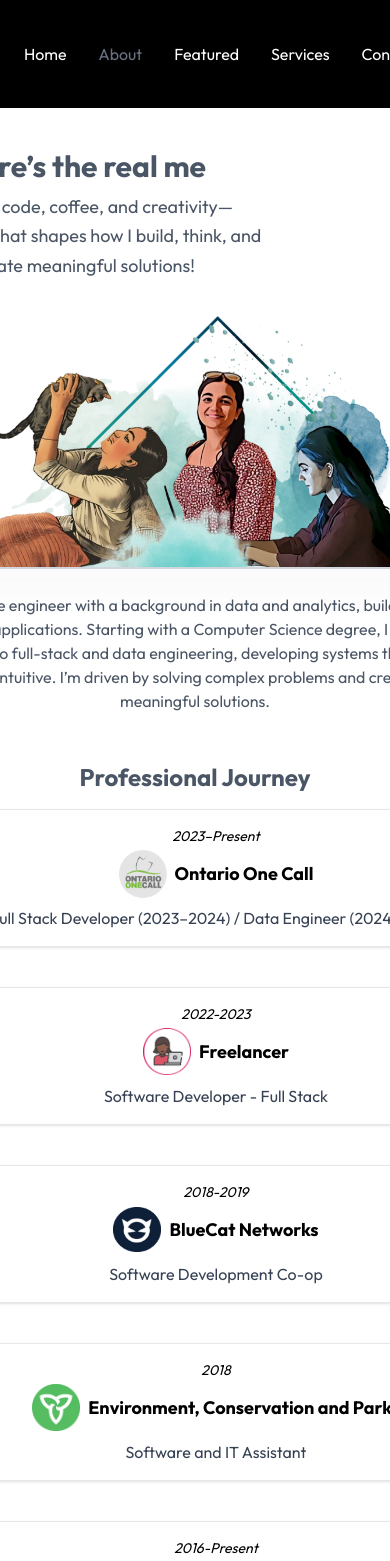
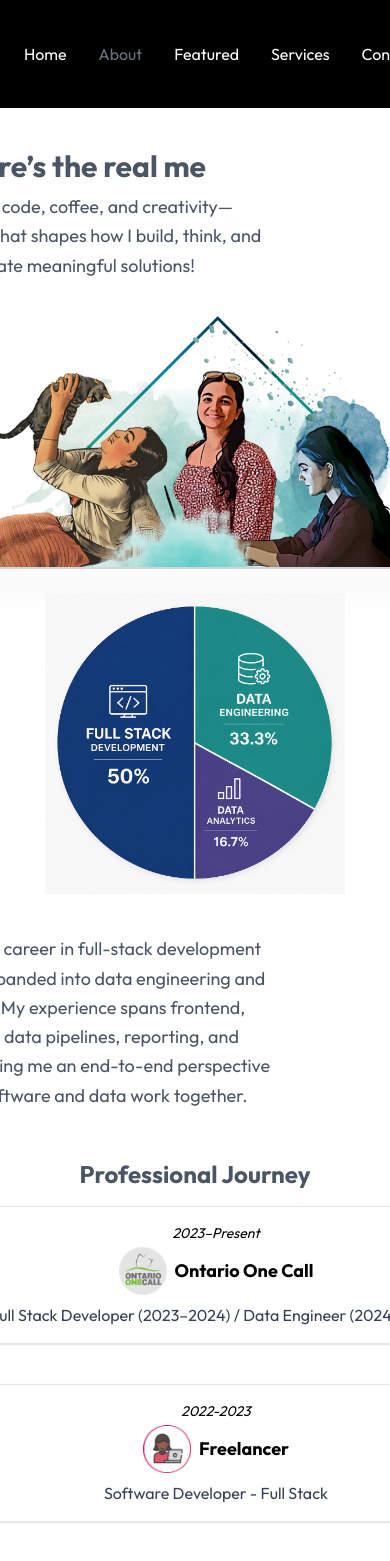
Before and after one commit to narasi15/portfolio, a React (Vite) app: page /about in a window 390 px wide. Shown: the top 1561 px of the page. Built offline with nearby package versions, Linux system fonts and the light colour scheme.

Commit message:
modified about section with pie chart and home page with new quote

```diff
--- a/src/assets/assets.js
+++ b/src/assets/assets.js
@@ -22,6 +22,8 @@ import priyanka from './Priyanka.png'
 import priyanka2 from './priyanka2.png'
 import priyanka3 from './priyanka3.png'
 import signature from './signature.mp4'
+import piechart from './piechart.png'
+import quote from './quote.png'
 
 export const assets = {
     logo,
@@ -47,5 +49,7 @@ export const assets = {
     priyanka,
     priyanka2,
     priyanka3,
-    signature
+    signature,
+    piechart,
+    quote
 }
--- a/src/components/SkillsChart.jsx
+++ b/src/components/SkillsChart.jsx
@@ -7,7 +7,7 @@ const SkillsChart = () => {
       series: [
         {
           name: "Proficiency",
-          data: [5, 4, 4, 4, 3], // Adjust skill levels here
+          data: [5, 4, 4, 4, 4, 5, 4, 5], // Adjust skill levels here
         },
       ],
       chart: {
@@ -26,9 +26,12 @@ const SkillsChart = () => {
         categories: [
           "Python",
           "JavaScript / TypeScript",
-          "SQL / NoSQL",
           "React",
-          "Azure",
+          "Node.js",
+          "Kubernetes",
+          "Tensorflow",
+          "AWS",
+          "GCP",
         ],
         labels: {
           style: {
--- a/src/pages/About.jsx
+++ b/src/pages/About.jsx
@@ -36,15 +36,30 @@ const About = () => {
         <div className="w-full h-[2px] bg-gray-300 drop-shadow-[0_12px_16px_rgba(0,0,0,0.35)]" />
 
         </div>
+<br></br>
+        <div className="grid grid-cols-1 md:grid-cols-2 items-center gap-10">
+          {/* Left: Pie chart */}
+          <div className="slide-in-left flex justify-center">
+            <img
+              src={assets.piechart}
+              alt="Pie Chart"
+              className="w-full max-w-[300px] h-auto object-contain"
+            />
+          </div>
+
+          {/* Right: Paragraph */}
+          <div>
+            <h2 className="slide-in-left text-lg text-gray-600 max-w-sm leading-relaxed">
+              I started my career in full-stack development and later expanded into
+              data engineering and analytics. My experience spans frontend,
+              backend, data pipelines, reporting, and analytics, giving
+              me an end-to-end perspective on how software and data work together.
+
+            </h2>
+          </div>
+        </div>
 
 
-        <div>
-          <br></br>
-          <p className="text-gray-600 ">I’m a software engineer with a background in data and analytics, building scalable, data-driven applications.
-            Starting with a Computer Science degree, I grew through analytics into full-stack and data engineering, developing systems that are both robust and intuitive.
-            I’m driven by solving complex problems and creating clean, meaningful solutions.</p>
-
-        </div>
 
 
 
--- a/src/pages/Home.jsx
+++ b/src/pages/Home.jsx
@@ -84,11 +84,18 @@ const Home = () => {
               <h2 className="text-2xl font-semibold text-[#800000] mb-4">
                 Quote of the Week ✨
               </h2>
+              <img
+                src={assets.quote}
+                alt="Quote"
+                className="w-full max-w-[700px] h-auto object-contain mx-auto"
+              />
+
+              {/*}
               <p className="text-lg italic text-gray-700 max-w-2xl mx-auto mb-4">
                 "Success is not final, failure is not fatal: it is the courage to continue that counts."
               </p>
-              <p className="text-sm text-gray-500 mb-6">— Winston Churchill</p>
-
+              <p className="text-sm text-gray-500 mb-6">— Winston Churchill</p> */}
+              <br></br>
               {/* Purpose of the quote section */}
               <p className="text-md text-gray-700 max-w-2xl mx-auto mb-0">
                 The Quote of the Week is here to remind us to pause, reflect, and carry a positive mindset
--- a/src/pages/Services.jsx
+++ b/src/pages/Services.jsx
@@ -10,14 +10,14 @@ const Services = () => {
         <br></br>
         <br></br>
         <h1 className="text-3xl font-bold mb-2 text-gray-600">Explore My Tutoring Services.</h1>
-        <h2 className="text-m text-gray-600">
+        <h2 className="slide-in-left text-m text-gray-600">
           Tech meets tradition in my one-of-a-kind learning space—where programming, math, music, and more are taught with heart and creativity!
         </h2>
 
         <br></br>
         <div className="max-w-5xl mx-auto grid grid-cols-1 md:grid-cols-2 gap-6 p-6">
         {/* First Box */}
-        <div className="p-6 bg-white rounded-2xl shadow-lg border border-gray-200">
+        <div className="slide-in-left p-6 bg-white rounded-2xl shadow-lg border border-gray-200">
           <h2 className="text-xl font-semibold text-center text-gray-800 mb-4">
             Why Learn With Me
           </h2>
@@ -50,7 +50,7 @@ const Services = () => {
         </div>
 
         {/* Second Box */}
-        <div className="p-6 bg-white rounded-2xl shadow-lg border border-gray-200">
+        <div className="slide-in-left p-6 bg-white rounded-2xl shadow-lg border border-gray-200">
           <h2 className="text-xl font-semibold text-center text-gray-800 mb-4">
             Flexible Options to Fit Your Schedule and Goals
           </h2>
```
Also changed, not shown: src/assets/piechart.png (added), src/assets/quote.png (added).
